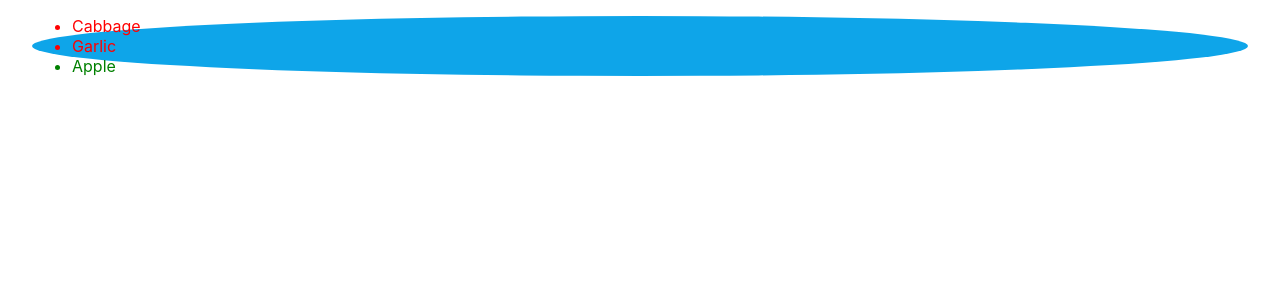
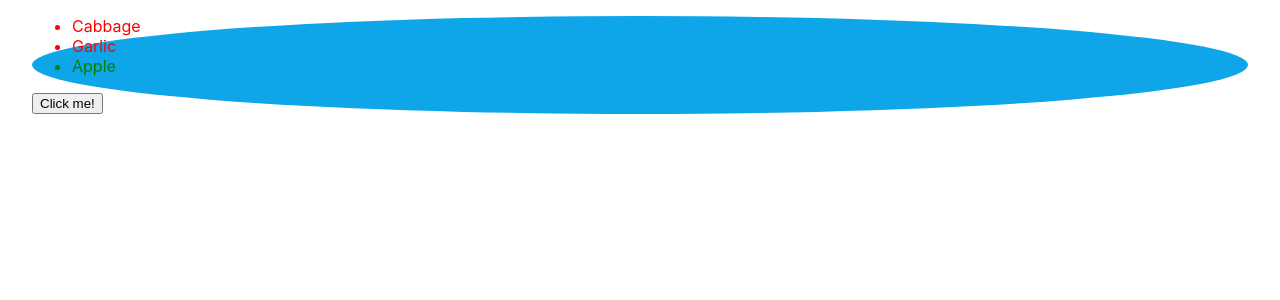
Before and after one commit to amanbarar/react-tutorial, a React (Create React App) app: page / in a window 1280 px wide. Shown: the top 300 px of the page. Built offline with nearby package versions, Linux system fonts and the light colour scheme.

Commit message:
add: button

```diff
--- a/src/App.js
+++ b/src/App.js
@@ -28,6 +28,7 @@ export default function MyApp(){
   return(
     <div className='bg-window'>
     <ul>{listItems}</ul>
+    <MyButton />
     </div>
   )
 };
```
